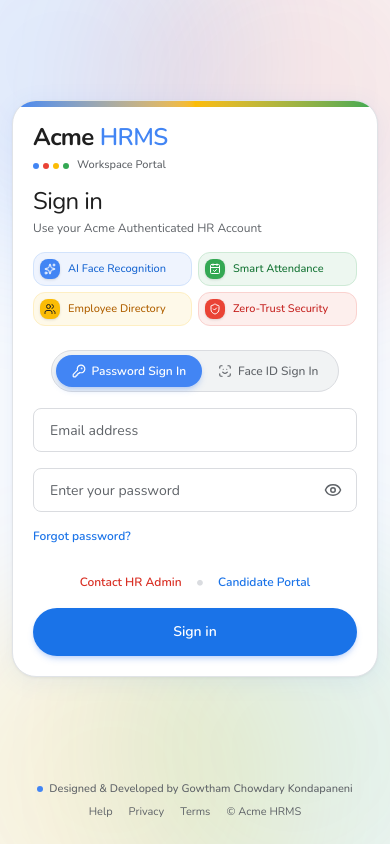
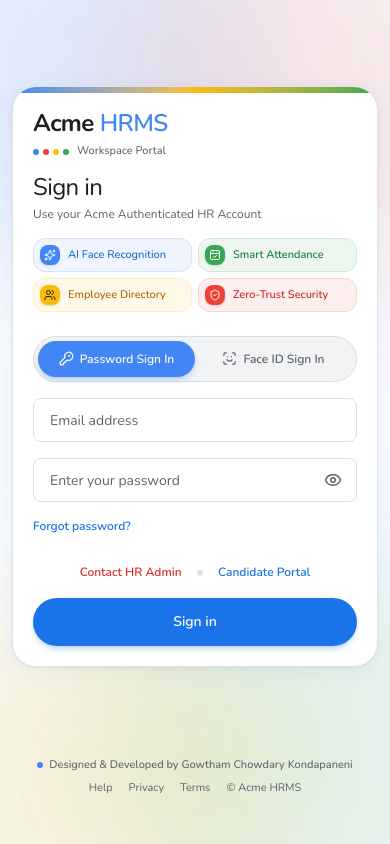
Before and after one commit to Kondapaneni/HRMS, a React (Vite) app in the folder frontend/: page / in a window 390 px wide. Built offline with nearby package versions, Linux system fonts and the light colour scheme; no server answers; what @react-pdf/renderer would draw is missing.

Commit message:
Refine mobile footer elevation and switcher height for Login and ForgotPassword

```diff
--- a/frontend/src/pages/ForgotPassword.jsx
+++ b/frontend/src/pages/ForgotPassword.jsx
@@ -242,7 +242,7 @@ const ForgotPassword = () => {
       </div>
 
       {/* Google-style Clean Bottom Footer */}
-      <footer className="w-full max-w-[980px] mx-auto px-4 sm:px-6 pt-1 pb-6 sm:pb-3 flex flex-col sm:flex-row items-center justify-between text-[11px] text-[#5f6368] gap-1.5 sm:gap-2 shrink-0 relative z-10">
+      <footer className="w-full max-w-[980px] mx-auto px-4 sm:px-6 pt-1 pb-10 sm:pb-3 mb-2 sm:mb-0 flex flex-col sm:flex-row items-center justify-between text-[11px] text-[#5f6368] gap-1.5 sm:gap-2 shrink-0 relative z-10">
         <div className="flex items-center gap-1.5 font-medium text-center sm:text-left">
           <span className="w-1.5 h-1.5 rounded-full bg-[#4285F4] shrink-0" />
           <span>Designed &amp; Developed by Gowtham Chowdary Kondapaneni</span>
--- a/frontend/src/pages/Login.jsx
+++ b/frontend/src/pages/Login.jsx
@@ -225,28 +225,28 @@ const Login = () => {
           <div className="flex flex-col justify-between">
             {/* Colorful Method Switcher Pill Tabs */}
             <div className="flex justify-center mb-4">
-              <div className="inline-flex p-1 bg-[#f1f3f4] rounded-full border border-[#dadce0]">
+              <div className="inline-flex p-1 bg-[#f1f3f4] rounded-full border border-[#dadce0] w-full sm:w-auto">
                 <button
                   type="button"
                   onClick={() => { setLoginMethod('password'); setIsScanning(false); }}
-                  className={`flex items-center gap-1.5 px-4 py-2 rounded-full text-xs font-medium transition-all ${loginMethod === 'password'
-                      ? 'bg-[#4285F4] text-white shadow-md shadow-[#4285F4]/25 font-semibold'
-                      : 'text-[#5f6368] hover:text-[#1f1f1f] hover:bg-black/5'
+                  className={`flex-1 sm:flex-initial flex items-center justify-center gap-1.5 px-3.5 sm:px-5 py-2.5 rounded-full text-xs font-semibold whitespace-nowrap transition-all ${loginMethod === 'password'
+                      ? 'bg-[#4285F4] text-white shadow-md shadow-[#4285F4]/25'
+                      : 'text-[#5f6368] hover:text-[#1f1f1f] hover:bg-black/5 font-medium'
                     }`}
                 >
-                  <KeyRound size={14} />
-                  Password Sign In
+                  <KeyRound size={15} className="shrink-0" />
+                  <span>Password Sign In</span>
                 </button>
                 <button
                   type="button"
                   onClick={() => { setLoginMethod('face'); setIsScanning(false); }}
-                  className={`flex items-center gap-1.5 px-4 py-2 rounded-full text-xs font-medium transition-all ${loginMethod === 'face'
-                      ? 'bg-[#34A853] text-white shadow-md shadow-[#34A853]/25 font-semibold'
-                      : 'text-[#5f6368] hover:text-[#1f1f1f] hover:bg-black/5'
+                  className={`flex-1 sm:flex-initial flex items-center justify-center gap-1.5 px-3.5 sm:px-5 py-2.5 rounded-full text-xs font-semibold whitespace-nowrap transition-all ${loginMethod === 'face'
+                      ? 'bg-[#34A853] text-white shadow-md shadow-[#34A853]/25'
+                      : 'text-[#5f6368] hover:text-[#1f1f1f] hover:bg-black/5 font-medium'
                     }`}
                 >
-                  <ScanFace size={14} />
-                  Face ID Sign In
+                  <ScanFace size={15} className="shrink-0" />
+                  <span>Face ID Sign In</span>
                 </button>
               </div>
             </div>
@@ -420,7 +420,7 @@ const Login = () => {
       </div>
 
       {/* Google-style Clean Bottom Footer */}
-      <footer className="w-full max-w-[980px] mx-auto px-4 sm:px-6 pt-1 pb-6 sm:pb-3 flex flex-col sm:flex-row items-center justify-between text-[11px] text-[#5f6368] gap-1.5 sm:gap-2 shrink-0 relative z-10">
+      <footer className="w-full max-w-[980px] mx-auto px-4 sm:px-6 pt-1 pb-10 sm:pb-3 mb-2 sm:mb-0 flex flex-col sm:flex-row items-center justify-between text-[11px] text-[#5f6368] gap-1.5 sm:gap-2 shrink-0 relative z-10">
         <div className="flex items-center gap-1.5 font-medium text-center sm:text-left">
           <span className="w-1.5 h-1.5 rounded-full bg-[#4285F4] shrink-0" />
           <span>Designed &amp; Developed by Gowtham Chowdary Kondapaneni</span>
```
